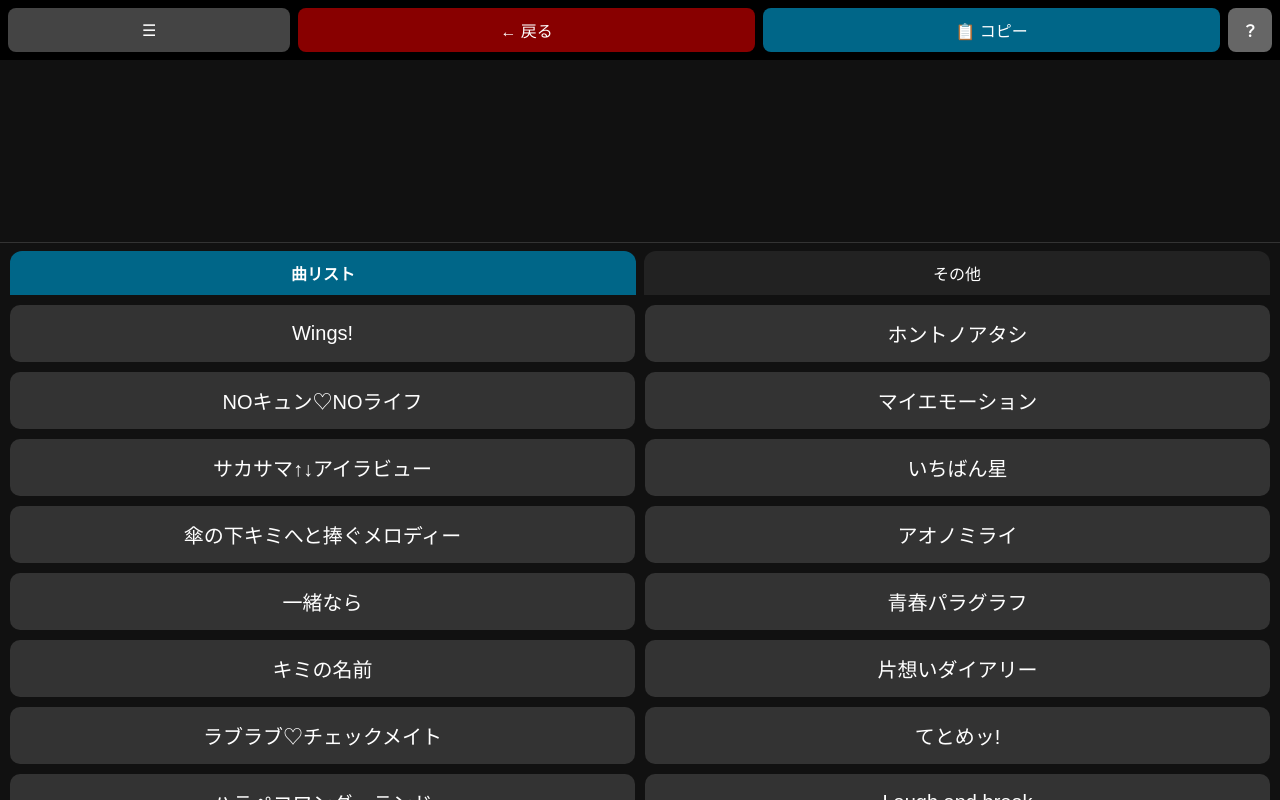
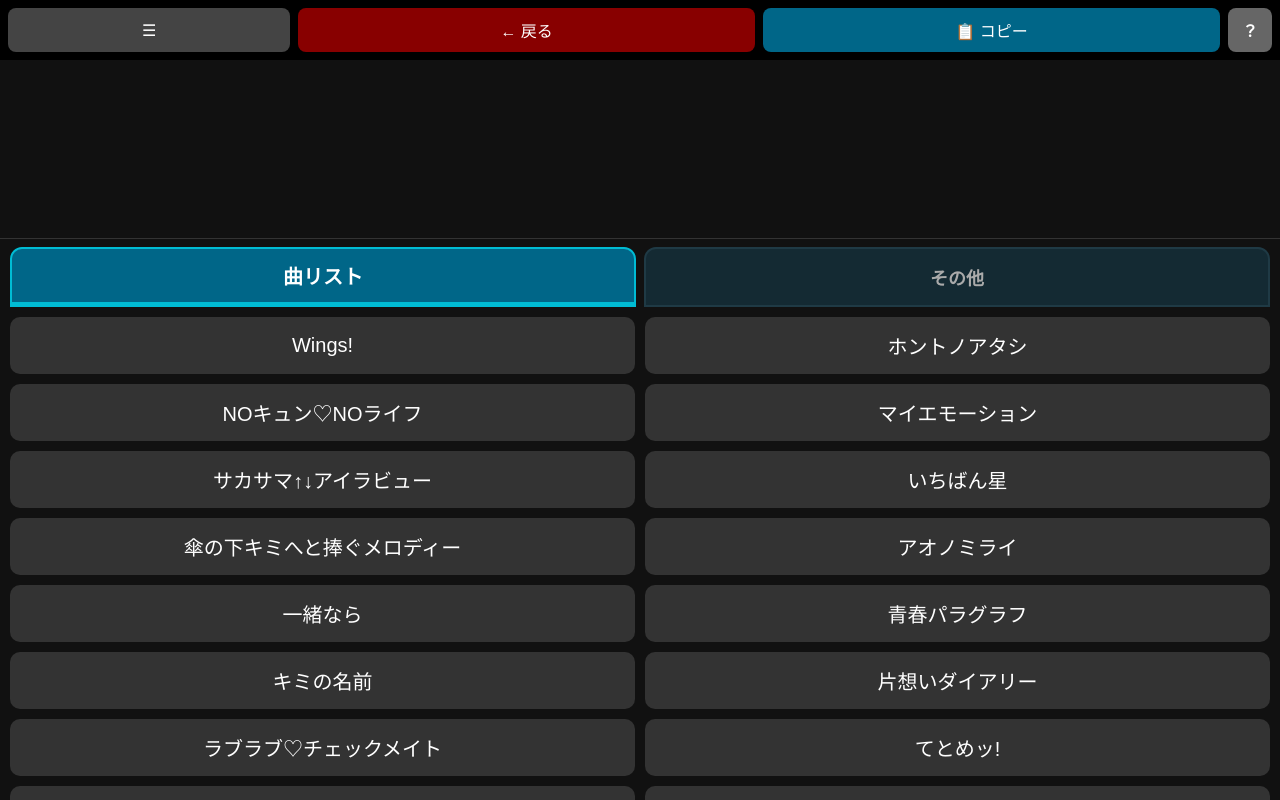
Before and after one commit to maakun-git/setlist-recorder, a plain HTML site: page index.html in a window 1280 px wide. Drawn offline with Linux system fonts and the light colour scheme.

Commit message:
タブの選択/非選択の状態が分かりやすいように調整。

```diff
--- a/css/buttonArea.css
+++ b/css/buttonArea.css
@@ -3,11 +3,6 @@
   flex: 1.5;
   overflow-y: auto;
   padding: 10px;
-}
-
-#tabBar button.active {
-  background: #006688;
-  font-weight: bold;
 }
 
 /* Otherタブ時の背景 */
--- a/css/tab.css
+++ b/css/tab.css
@@ -4,20 +4,28 @@
   padding: 8px 10px 0;
 }
 
-.tab {
+#tabBar .tab {
   flex: 1;
-  padding: 10px;
-  font-size: 16px;
+  padding: 12px;
   border-radius: 12px 12px 0 0;
   border: none;
-  background: #222;
-  color: white;
+  transition: all 0.2s ease;
 }
 
-.tab.active {
-  background: #880000;
+#tabBar .tab:not(.active) {
+  font-size: 18px;
+  background: #142a33;
+  color: #AAAAAA;
+  font-weight: bold;
+
+  border: 2px solid #1f3a45;
 }
 
-.hidden {
-  display: none;
+#tabBar .tab.active {
+  font-size: 20px;
+  background: #006688;
+  color: white;
+  border: 2px solid #00bcd4;
+  border-bottom: 5px solid #00bcd4;
+  font-weight: bold;
 }
```
